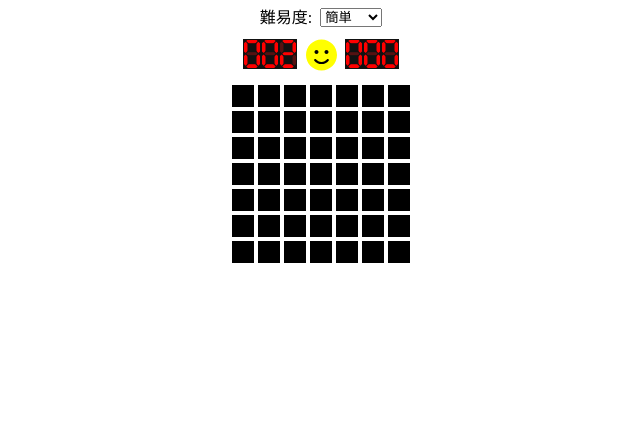
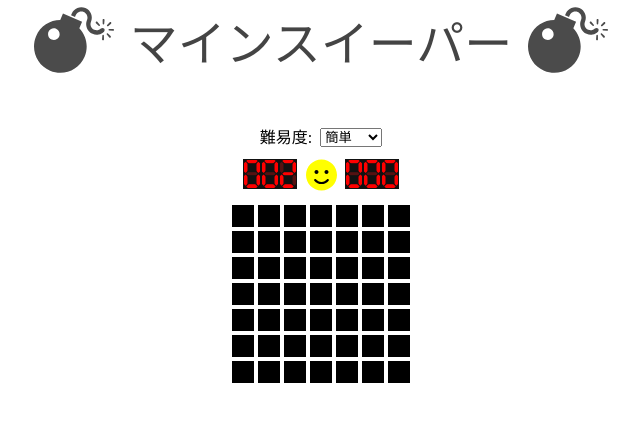
Before and after one commit to tissueMO/vuejs-tutorial, a Vue app in the folder mine-sweeper/: page / in a window 1280 px wide. Shown: the top 422 px of the page, without its empty margins (319-959 px from the left). Built offline with nearby package versions, Linux system fonts and the light colour scheme; the HTML template or start-up script is replaced by a standard one.

Commit message:
ICOOON ロゴ追加

```diff
--- a/mine-sweeper/src/App.vue
+++ b/mine-sweeper/src/App.vue
@@ -4,11 +4,9 @@
   </div>
 </template>
 
-<style lang="scss">
-</style>
-
 <script>
 import 'reset-css'
+
 export default {
   name: 'App'
 }
--- a/mine-sweeper/src/views/Game.vue
+++ b/mine-sweeper/src/views/Game.vue
@@ -1,5 +1,11 @@
 <template>
   <div id="game">
+    <div class="logo">
+      <img src="../assets/logo.svg">
+      マインスイーパー
+      <img src="../assets/logo.svg">
+    </div>
+
     <div class="form-group">
       <label for="level">難易度: </label>
       <select id="level" v-model="selectedLevelName">
@@ -36,6 +42,8 @@
 </template>
 
 <style lang="scss">
+@import url('https://fonts.googleapis.com/css2?family=Noto+Sans+JP:wght@900&display=swap');
+
 #game {
   .flex {
     display: flex;
@@ -43,8 +51,24 @@
     align-items: center;
   }
 
+  .logo {
+    @extend .flex;
+
+    font-family: 'Noto Sans JP', sans-serif;
+    font-size: 3rem;
+    margin-bottom: 3rem;
+    color: #444;
+
+    img {
+      width: 5rem;
+      height: 5rem;
+      margin: 0 1rem;
+    }
+  }
+
   .form-group {
     @extend .flex;
+
     margin: 0.5rem 0;
 
     label {
```
Also changed, not shown: mine-sweeper/src/assets/logo.svg (added).
